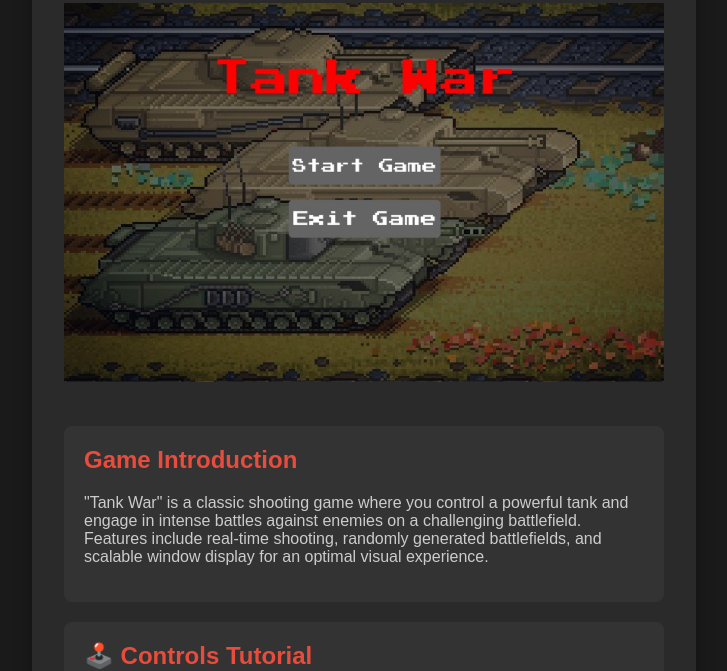
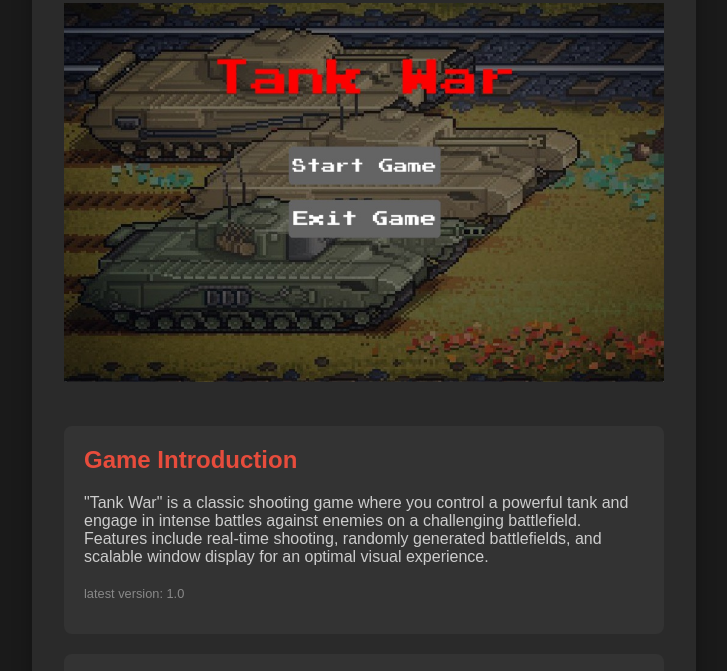
Before and after one commit to lightoff08/tankwar.game, a plain HTML site: page index.html in a window 1280 px wide. Shown: the part 131-802 px from the top of the page, without its empty margins (276-1003 px from the left). Drawn offline with Linux system fonts and the light colour scheme.

Commit message:
Update index.html

```diff
--- a/index.html
+++ b/index.html
@@ -24,6 +24,7 @@
             <p>
                 "Tank War" is a classic shooting game where you control a powerful tank and engage in intense battles against enemies on a challenging battlefield. Features include real-time shooting, randomly generated battlefields, and scalable window display for an optimal visual experience.
             </p>
+            <p class="copyright">latest version: 1.0</p>
         </div>
 
         <!-- Controls Tutorial Section -->
```
